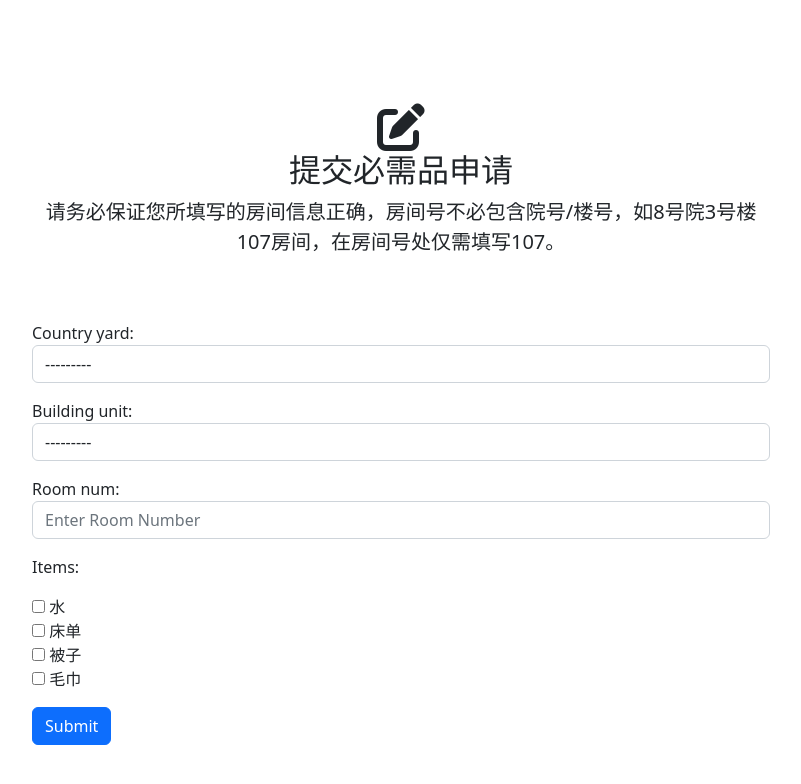
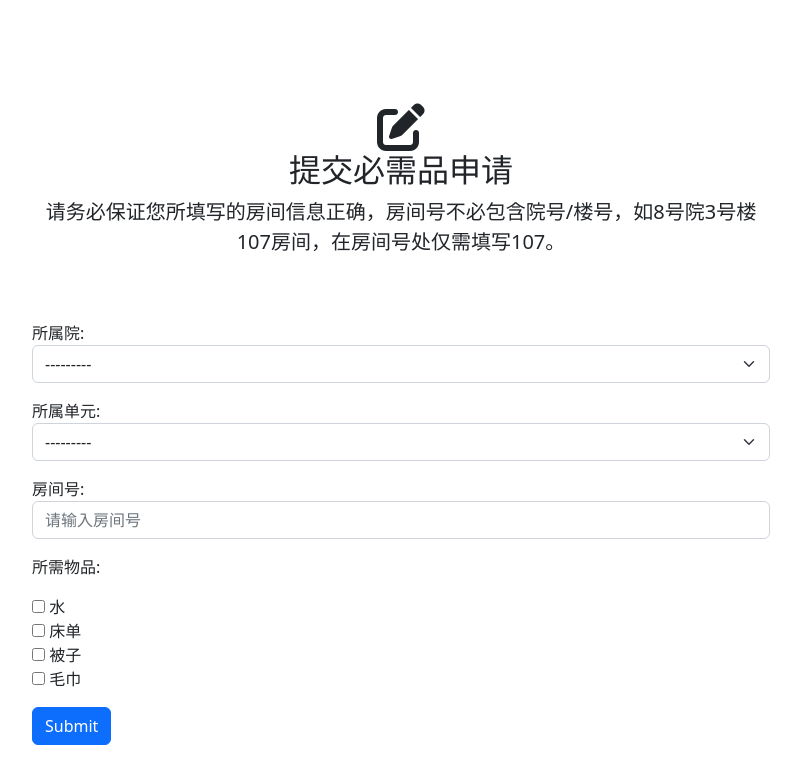
Before and after one commit to cyborgoat/covid19-quarantine-community, a Django app: page /plaza/supply-registration-form/ in a window 1280 px wide. Shown: the top 784 px of the page, without its empty margins (239-1040 px from the left). Run offline with Django 4.2, Linux system fonts and the light colour scheme; data comes from the database, SQL or seed files in the repository; some libraries are stand-ins or nearby versions.

Commit message:
update: supply registration form

```diff
--- a/quarantine_community/plaza/forms.py
+++ b/quarantine_community/plaza/forms.py
@@ -23,13 +23,16 @@
         fields = ('country_yard', 'building_unit', 'room_num', 'items')
 
         widgets = {
-            'country_yard': forms.Select(attrs={'class': 'form-control'}),
-            'building_unit': forms.Select(attrs={'class': 'form-control'}),
+            'country_yard': forms.Select(attrs={'class': 'form-select'}),
+            'building_unit': forms.Select(attrs={'class': 'form-select'}),
             'room_num': forms.TextInput(
-                attrs={'class': 'form-control input-lg', 'placeholder': 'Enter Room Number'}),
+                attrs={'class': 'form-control input-lg', 'placeholder': '请输入房间号'}),
             'items': forms.CheckboxSelectMultiple(attrs={'class': ''}),
         }
 
     def __init__(self, *args, **kwargs):
         super(SupplyRegistrationForm, self).__init__(*args, **kwargs)
-        # self.fields['items'].label = False
+        self.fields['country_yard'].label = "所属院"
+        self.fields['building_unit'].label = "所属单元"
+        self.fields['room_num'].label = "房间号"
+        self.fields['items'].label = "所需物品"
--- a/quarantine_community/templates/plaza/supply-registration/supply-registration.html
+++ b/quarantine_community/templates/plaza/supply-registration/supply-registration.html
@@ -3,7 +3,7 @@
 {% load static %}
 <head>
     <meta charset="utf-8">
-    <title>Signin Template · Bootstrap v5.2</title>
+    <title>必需品需求申请</title>
     <link href="{% static 'css/plaza/special-request/form.css' %}" rel="stylesheet">
     <link href="{% static 'css/bootstrap/bootstrap.min.css' %}" rel="stylesheet">
     <script src="{% static 'js/bootstrap/bootstrap.bundle.js' %}"></script>
```
